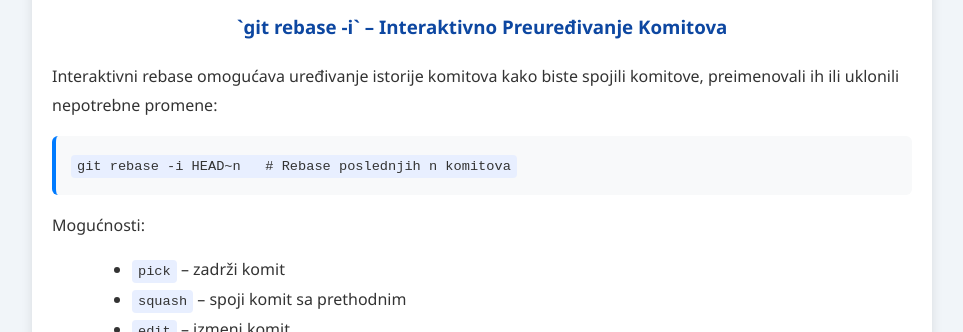
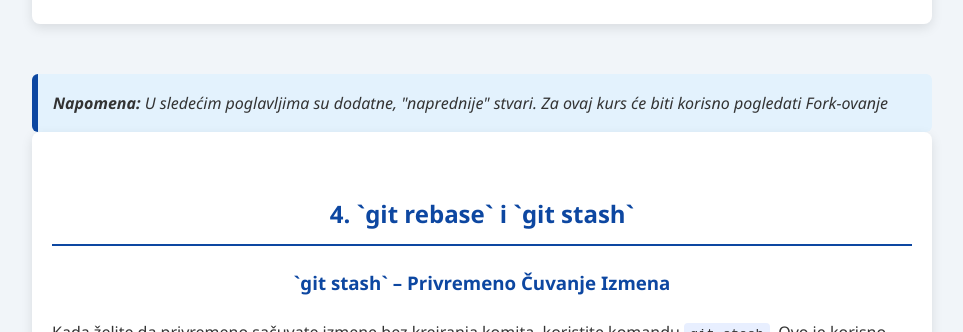
Before and after one commit to mekicnikola/gitSession, a plain HTML site: page index.html in a window 1280 px wide. Shown: the part 5268-5600 px from the top of the page, without its empty margins (158-1121 px from the left). Drawn offline with Linux system fonts and the light colour scheme.

Commit message:
Add branching images; highlight Fork

```diff
--- a/index.html
+++ b/index.html
@@ -164,7 +164,7 @@
                     </div>
 
                     <div class="note">
-                        <strong>Dodatno:</strong> U sledećim poglavljima su dodatne, "naprednije" stvari.
+                        <strong>Napomena:</strong> U sledećim poglavljima su dodatne, "naprednije" stvari. Za ovaj kurs će biti korisno pogledati Fork-ovanje
                     </div>
 
                     <div class="section">
```
Also changed, not shown: branching.PNG (added), branching_merge.PNG (added).
